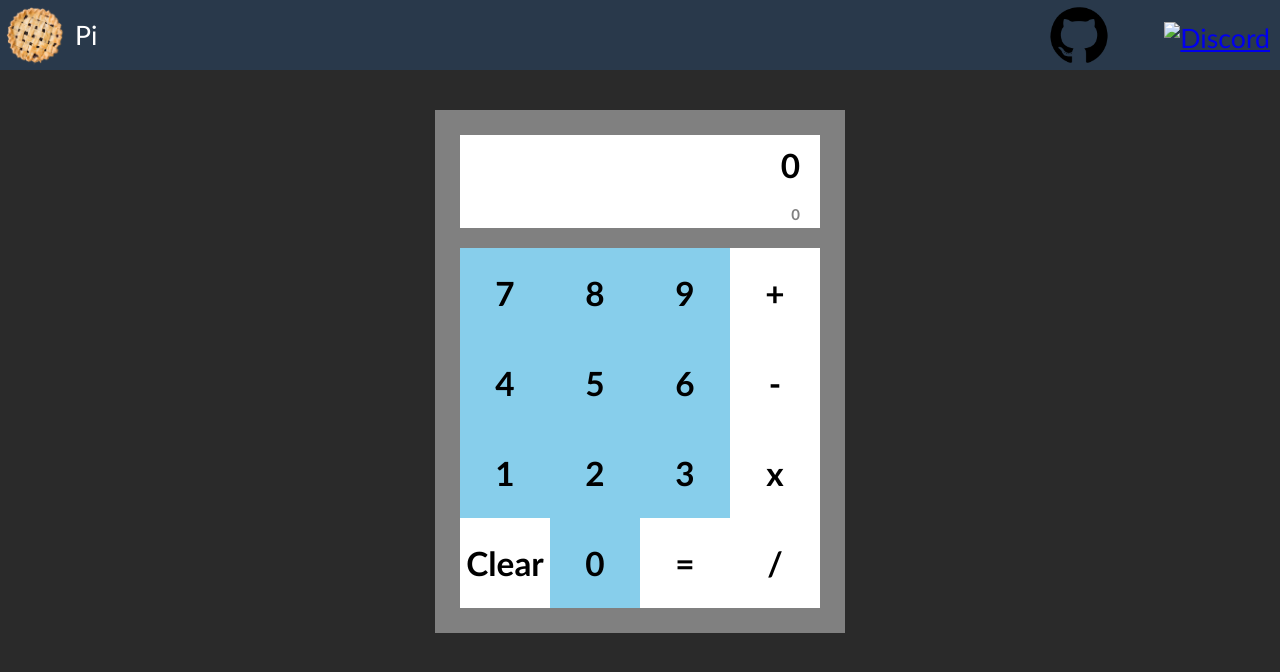
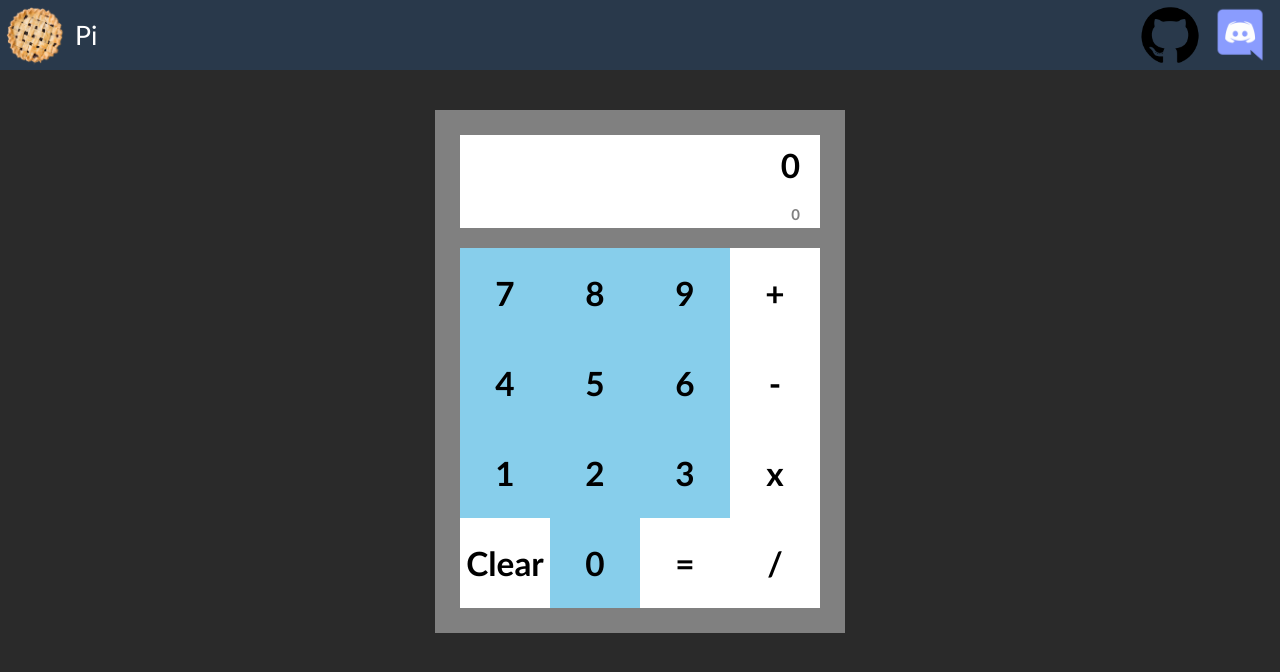
Before and after one commit to FrankR-7/FrankR-7.github.io, a plain HTML site: page index.html in a window 1280 px wide. Drawn offline with Linux system fonts and the light colour scheme.

Commit message:
:double-shrug:

```diff
--- a/index.html
+++ b/index.html
@@ -20,7 +20,7 @@
             </div>
             <div>
                 <a href="https://discord.com/users/411915557625921537">
-                    <img src="discord.web" alt="Discord">
+                    <img src="discord.webp" alt="Discord">
                 </a>
             </div>
         </nav>
```
